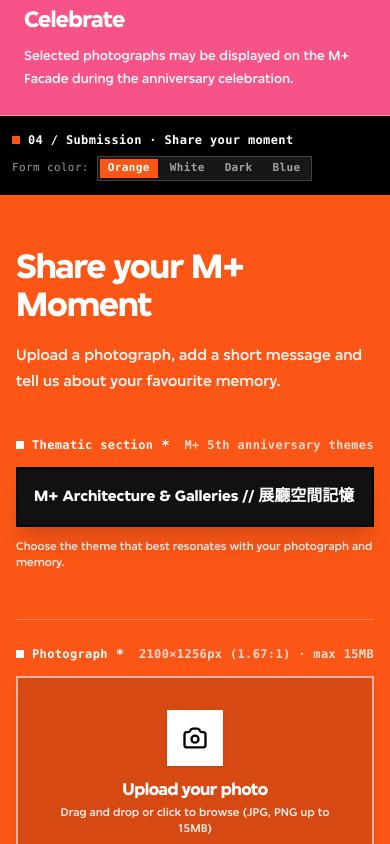
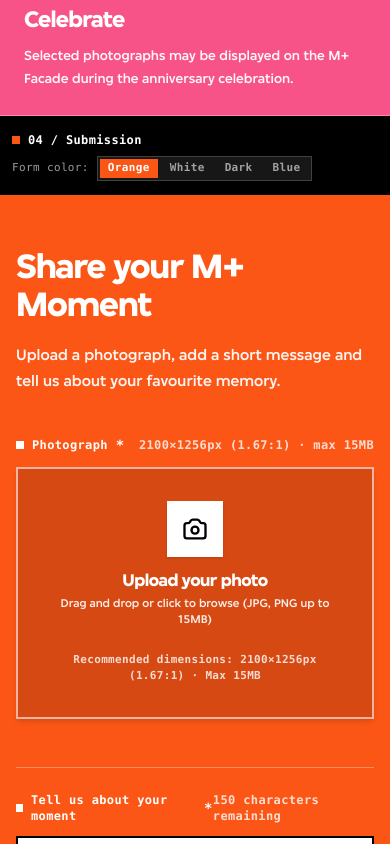
Before and after one commit to anandgoqii/Remix-M-Moments-5th-Anniversary-Campaign, a React (Vite) app: page / in a window 390 px wide. Shown: the part 3060-3904 px from the top of the page. Built offline with nearby package versions, Linux system fonts and the light colour scheme.

Commit message:
feat: remove thematic section from submission form
Remove thematic section field from the submission process and update the success summary to display registered mobile details instead.

```diff
--- a/src/components/SubmissionForm.tsx
+++ b/src/components/SubmissionForm.tsx
@@ -1,7 +1,7 @@
 import React, { useState, useEffect } from 'react';
 import { Translations } from '../locales/translations';
 import { CampaignConfig, Language, SubmissionRecord } from '../types/campaign';
-import { COUNTRY_CODES, THEMATIC_SECTIONS, isMobileNumberRegistered } from '../config/campaignConfig';
+import { COUNTRY_CODES, isMobileNumberRegistered } from '../config/campaignConfig';
 import { ImageUploader } from './ImageUploader';
 import { ImagePreview } from './ImagePreview';
 
@@ -36,7 +36,6 @@
 
   // Participant details
   const [fullName, setFullName] = useState('');
-  const [thematicSection, setThematicSection] = useState(THEMATIC_SECTIONS[0].label);
   const [message, setMessage] = useState('');
   const [countryCode, setCountryCode] = useState('+852');
   const [mobileNumber, setMobileNumber] = useState('');
@@ -154,12 +153,7 @@
       newErrors.fullName = t.validation.nameRequired;
     }
 
-    // 2. Validate thematic section
-    if (!thematicSection) {
-      newErrors.thematicSection = t.validation.thematicRequired;
-    }
-
-    // 3. Validate image
+    // 2. Validate image
     if (!selectedImage) {
       newErrors.image = t.validation.imageRequired;
     }
@@ -233,7 +227,6 @@
       const submissionRecord: SubmissionRecord = {
         submissionId: refCode,
         fullName: fullName.trim(),
-        thematicSection,
         imageName: selectedImage?.file.name || 'photo.jpg',
         imageSize: selectedImage?.file.size || 0,
         imageDimensions: selectedImage?.dimensions || { width: 1920, height: 1080, aspectRatio: 1.77 },
@@ -331,7 +324,7 @@
         <div className="flex items-center space-x-2">
           <span className="w-2 h-2 bg-[#FB5616] inline-block shrink-0" />
           <span className="font-bold">
-            04 / Submission · Share your moment
+            04 / Submission
           </span>
         </div>
 
@@ -396,65 +389,8 @@
         {/* Form Container */}
         <form onSubmit={handleSubmit} noValidate className="space-y-12">
 
-          {/* THEMATIC SECTION DROPDOWN */}
-          <div id="field-thematicSection" className="space-y-3">
-            <div className="flex items-center justify-between">
-              <label htmlFor="thematic-select" className={`text-xs mplus-metadata font-black ${currentTheme.label} flex items-center space-x-2`}>
-                <span className={`w-2 h-2 ${currentTheme.dot} inline-block`} />
-                <span>{t.form.thematicLabel}</span>
-                <span className="font-mono text-sm">*</span>
-              </label>
-              <span className={`text-xs mplus-metadata ${currentTheme.metaStrip} font-bold`}>
-                M+ 5th anniversary themes
-              </span>
-            </div>
-
-            {/* Custom Styled Thematic Selector Box */}
-            <div className="relative border-2 border-black bg-black text-white shadow-xl">
-              <select
-                id="thematic-select"
-                value={thematicSection}
-                onChange={(e) => {
-                  setThematicSection(e.target.value);
-                  if (errors.thematicSection) {
-                    setErrors((prev) => {
-                      const next = { ...prev };
-                      delete next.thematicSection;
-                      return next;
-                    });
-                  }
-                }}
-                className="w-full bg-[#111111] text-white p-4 sm:p-5 text-base sm:text-lg font-bold cursor-pointer focus-visible:outline-none focus:ring-2 focus:ring-white appearance-none"
-              >
-                {THEMATIC_SECTIONS.map((sec) => (
-                  <option key={sec.id} value={sec.label} className="bg-[#111111] text-white py-3">
-                    {sec.label}
-                  </option>
-                ))}
-              </select>
-
-              {/* Dropdown Chevron */}
-              <div className="pointer-events-none absolute inset-y-0 right-0 flex items-center px-4 text-white">
-                <svg className="w-5 h-5 fill-current" viewBox="0 0 20 20">
-                  <path d="M5.293 7.293a1 1 0 011.414 0L10 10.586l3.293-3.293a1 1 0 111.414 1.414l-4 4a1 1 0 01-1.414 0l-4-4a1 1 0 010-1.414z" />
-                </svg>
-              </div>
-            </div>
-
-            <p className={`text-xs ${currentTheme.helper} font-medium`}>
-              {t.form.thematicHelper}
-            </p>
-
-            {errors.thematicSection && (
-              <div className="bg-white text-black px-3 py-2 text-xs font-bold flex items-center space-x-2 shadow">
-                <span className="w-2 h-2 bg-[#FB5616] inline-block" />
-                <span>{errors.thematicSection}</span>
-              </div>
-            )}
-          </div>
-
           {/* STEP 1: PHOTO UPLOAD */}
-          <div id="field-image" className={`space-y-3 pt-6 border-t ${currentTheme.divider}`}>
+          <div id="field-image" className="space-y-3">
             <div className="flex items-center justify-between">
               <label className={`text-xs mplus-metadata font-black ${currentTheme.label} flex items-center space-x-2`}>
                 <span className={`w-2 h-2 ${currentTheme.dot} inline-block`} />
--- a/src/components/SuccessState.tsx
+++ b/src/components/SuccessState.tsx
@@ -69,11 +69,16 @@
 
               <div>
                 <span className="block text-[11px] mplus-metadata text-neutral-600 font-bold">
-                  {t.success.thematicSection}
+                  {t.success.registeredMobile}
                 </span>
-                <span className="text-sm font-bold text-neutral-900 mt-0.5 block">
-                  {record.thematicSection}
-                </span>
+                <div className="flex items-center space-x-2 mt-1">
+                  <span className="text-lg font-black mplus-display tracking-wider block">
+                    {record.countryCode} {record.mobileNumber}
+                  </span>
+                  <span className="text-[10px] mplus-metadata bg-black text-white px-2 py-0.5 font-bold">
+                    Verified ✓
+                  </span>
+                </div>
               </div>
             </div>
 
@@ -98,29 +103,15 @@
 
               <div>
                 <span className="block text-[11px] mplus-metadata text-neutral-600 font-bold">
-                  {t.success.registeredMobile}
-                </span>
-                <div className="flex items-center space-x-2 mt-1">
-                  <span className="text-lg font-black mplus-display tracking-wider block">
-                    {record.countryCode} {record.mobileNumber}
-                  </span>
-                  <span className="text-[10px] mplus-metadata bg-black text-white px-2 py-0.5 font-bold">
-                    Verified ✓
-                  </span>
-                </div>
-              </div>
-            </div>
-
-            <div className="grid grid-cols-1 sm:grid-cols-2 gap-4 pb-4 border-b-2 border-neutral-200">
-              <div>
-                <span className="block text-[11px] mplus-metadata text-neutral-600 font-bold">
                   {t.success.timestamp}
                 </span>
                 <span className="text-xs font-bold text-neutral-800 mt-1 block">
                   {formattedDate}
                 </span>
               </div>
+            </div>
 
+            <div className="grid grid-cols-1 sm:grid-cols-2 gap-4 pb-4 border-b-2 border-neutral-200">
               <div>
                 <span className="block text-[11px] mplus-metadata text-neutral-600 font-bold">
                   Status
@@ -130,6 +121,17 @@
                   <span>Verified & queued for review</span>
                 </span>
               </div>
+
+              {record.thematicSection ? (
+                <div>
+                  <span className="block text-[11px] mplus-metadata text-neutral-600 font-bold">
+                    {t.success.thematicSection}
+                  </span>
+                  <span className="text-xs font-bold text-neutral-800 mt-1 block">
+                    {record.thematicSection}
+                  </span>
+                </div>
+              ) : null}
             </div>
 
             {/* Submitted Photo & Memory Preview */}
--- a/src/types/campaign.ts
+++ b/src/types/campaign.ts
@@ -22,7 +22,7 @@
 export interface SubmissionRecord {
   submissionId: string;
   fullName: string;
-  thematicSection: string;
+  thematicSection?: string;
   imageName: string;
   imageSize: number;
   imageDimensions: {
```
